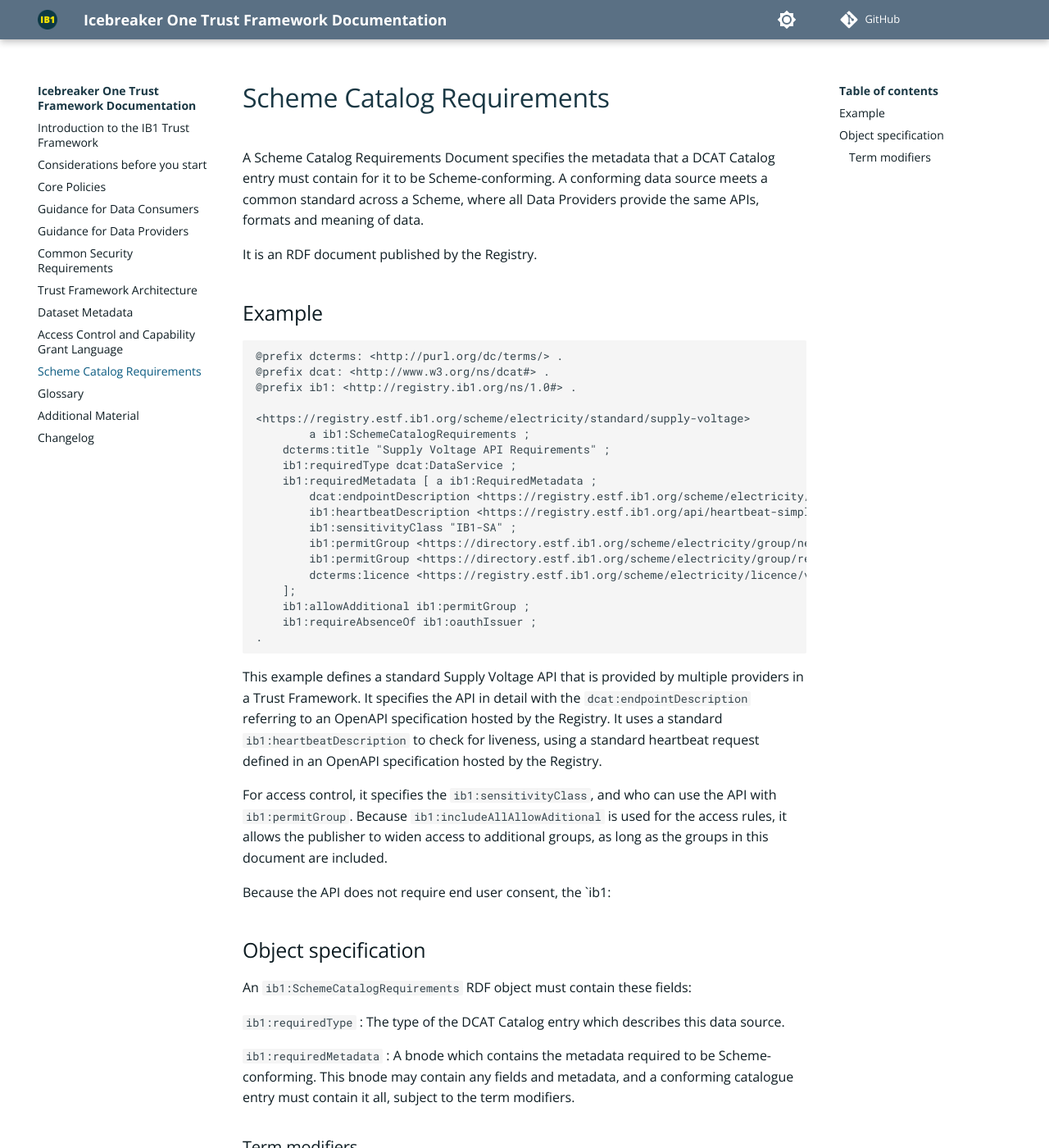
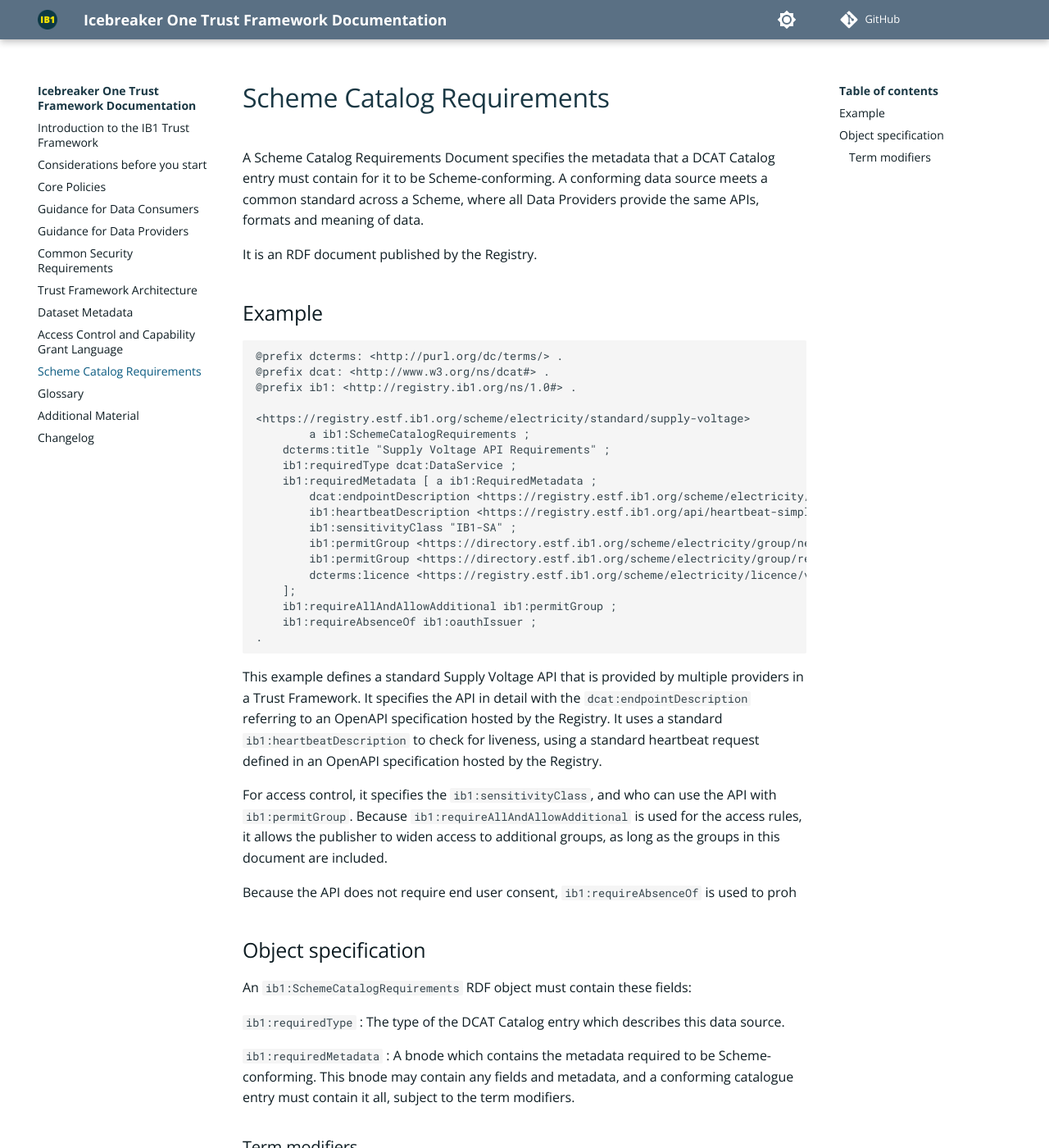
Before and after one commit to icebreakerone/ib1-technical-docs, an MkDocs documentation site: the page built from docs/scheme_catalog_requirements.md, in a window 1280 px wide and 1400 px high. Shown: the whole window at 82% size. Built offline with MkDocs 1.6.1 and Material for MkDocs 9.7.7, drawn with Linux system fonts in a browser that asks for light colours; plug-ins that fetch from the network failed and are left out; comment, search, counter and statistics services are not loaded; the version menu is left out; some of the changed text lies outside the part shown.

Commit message:
docs/scheme_catalog_requirements.md updated from https://stackedit.net/

````diff
--- a/docs/scheme_catalog_requirements.md
+++ b/docs/scheme_catalog_requirements.md
@@ -24,16 +24,16 @@
 	    ib1:permitGroup <https://directory.estf.ib1.org/scheme/electricity/group/report-provider> ;
 	    dcterms:licence <https://registry.estf.ib1.org/scheme/electricity/licence/voltage-reporting/1.4> ;
 	];
-	ib1:allowAdditional ib1:permitGroup ;
+	ib1:requireAllAndAllowAdditional ib1:permitGroup ;
 	ib1:requireAbsenceOf ib1:oauthIssuer ;
 .
 ```
 
 This example defines a standard Supply Voltage API that is provided by multiple providers in a Trust Framework. It specifies the API in detail with the `dcat:endpointDescription` referring to an OpenAPI specification hosted by the Registry. It uses a standard `ib1:heartbeatDescription` to check for liveness, using a standard heartbeat request defined in an OpenAPI specification hosted by the Registry.
 
-For access control, it specifies the `ib1:sensitivityClass`, and who can use the API with `ib1:permitGroup`. Because `ib1:includeAllAllowAditional` is used for the access rules, it allows the publisher to widen access to additional groups, as long as the groups in this document are included.
+For access control, it specifies the `ib1:sensitivityClass`, and who can use the API with `ib1:permitGroup`. Because `ib1:requireAllAndAllowAdditional` is used for the access rules, it allows the publisher to widen access to additional groups, as long as the groups in this document are included.
 
-Because the API does not require end user consent, the `ib1:
+Because the API does not require end user consent, `ib1:requireAbsenceOf` is used to proh
 
 ## Object specification
 
@@ -52,7 +52,7 @@
 (no modifier)
 : All the values in the requirements must be included for a term which does not have a modifier. No additonal values for that term are allowed.
 
-`ib1:allowAdditional <term>`
+`ib1:requireAllAndAllowAdditional <term>`
 : All the values in the requirements must be included for this term, but additional values are allowed.
 
 `ib1:requireAnyOneOf <term>`
````
Also changed, not shown: other parts of docs/scheme_catalog_requirements.md (+4 -4 lines).
